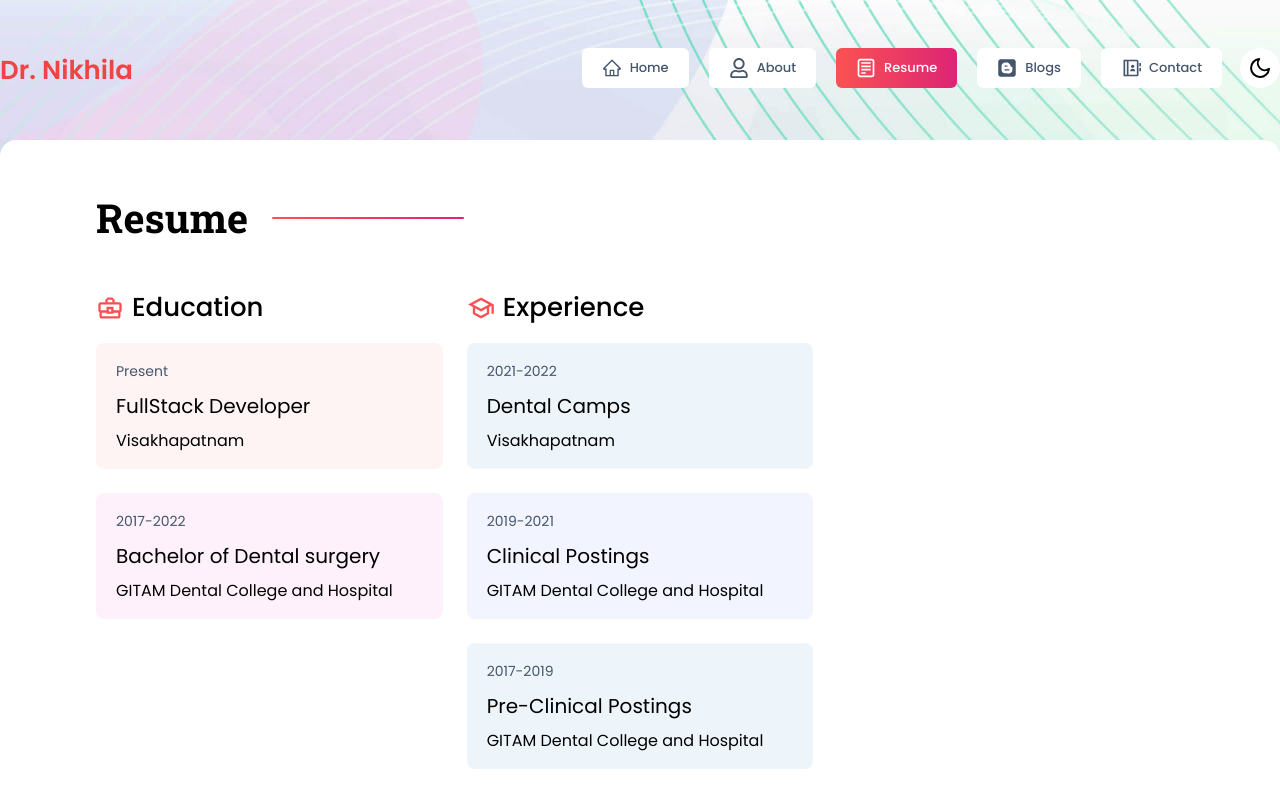
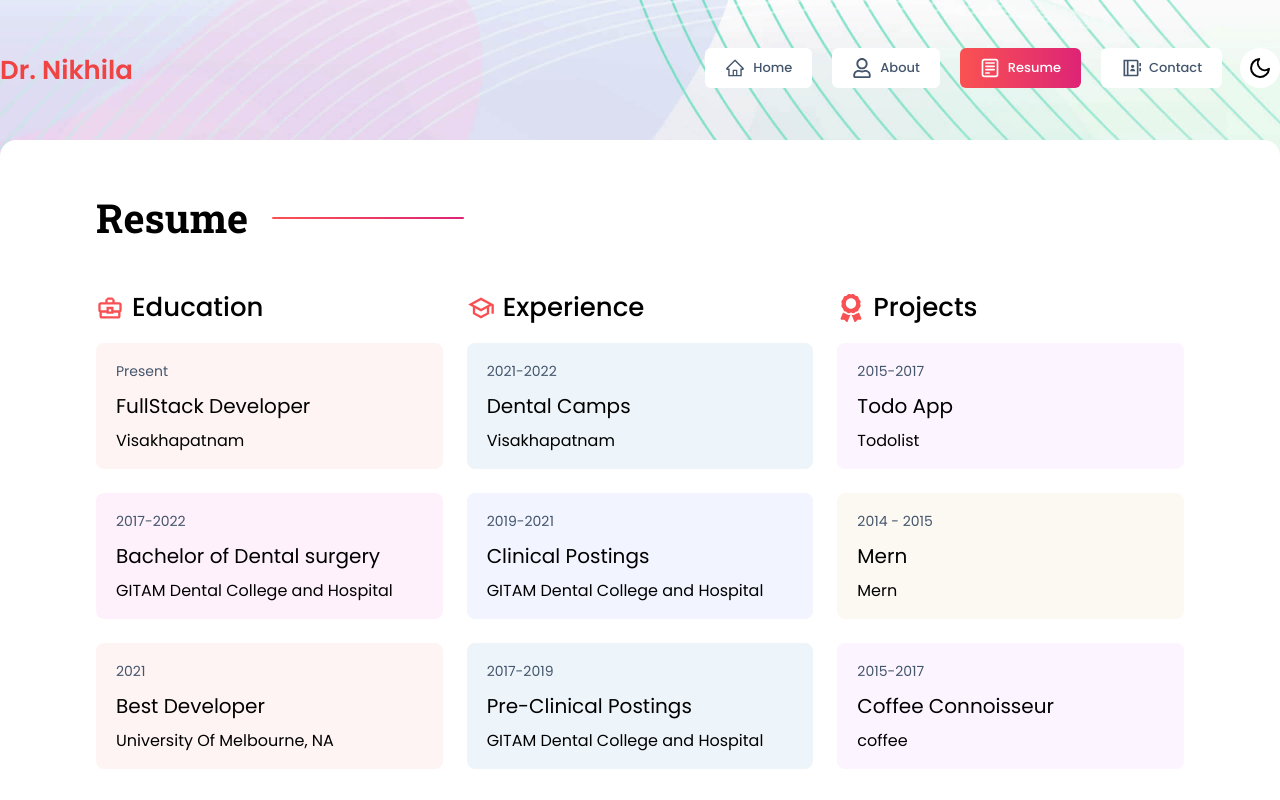
Before and after one commit to nikhila-naidu/portfolio, a Next.js app: page /resume in a window 1280 px wide. Shown: the top 800 px of the page. Built offline with nearby package versions, Linux system fonts and the light colour scheme.

Commit message:
chore: refactor

```diff
--- a/data/HeaderMenu.js
+++ b/data/HeaderMenu.js
@@ -1,26 +1,26 @@
-import { AiOutlineHome } from "react-icons/ai";
-import { FaBlogger, FaRegUser } from "react-icons/fa";
-import { CgNotes } from "react-icons/cg";
-import { FiCodesandbox } from "react-icons/fi";
-import { RiContactsBookLine } from "react-icons/ri";
+import { AiOutlineHome } from 'react-icons/ai';
+import { FaBlogger, FaRegUser } from 'react-icons/fa';
+import { CgNotes } from 'react-icons/cg';
+import { FiCodesandbox } from 'react-icons/fi';
+import { RiContactsBookLine } from 'react-icons/ri';
 
 module.exports = [
   {
-    id: "01",
-    name: "Home",
-    routePath: "/",
+    id: '01',
+    name: 'Home',
+    routePath: '/',
     icon: <AiOutlineHome />,
   },
   {
-    id: "02",
-    name: "About",
-    routePath: "/about",
+    id: '02',
+    name: 'About',
+    routePath: '/about',
     icon: <FaRegUser />,
   },
   {
-    id: "06",
-    name: "Resume",
-    routePath: "/resume",
+    id: '06',
+    name: 'Resume',
+    routePath: '/resume',
     icon: <CgNotes />,
   },
   // {
@@ -29,16 +29,16 @@ module.exports = [
   //   routePath: "/works",
   //   icon: <FiCodesandbox />,
   // },
+  // {
+  //   id: "04",
+  //   name: "Blogs",
+  //   routePath: "/blogs",
+  //   icon: <FaBlogger />,
+  // },
   {
-    id: "04",
-    name: "Blogs",
-    routePath: "/blogs",
-    icon: <FaBlogger />,
-  },
-  {
-    id: "05",
-    name: "Contact",
-    routePath: "/contact",
+    id: '05',
+    name: 'Contact',
+    routePath: '/contact',
     icon: <RiContactsBookLine />,
   },
 ];
--- a/data/resumeData.js
+++ b/data/resumeData.js
@@ -23,13 +23,13 @@ module.exports = [
         bg: '#FFF1FB',
       },
 
-      // {
-      //   id: 3,
-      //   date: '2021',
-      //   title: 'Best Developer ',
-      //   place: 'University Of Melbourne, NA',
-      //   bg: '#FFF4F4',
-      // },
+      {
+        id: 3,
+        date: '2021',
+        title: 'Best Developer ',
+        place: 'University Of Melbourne, NA',
+        bg: '#FFF4F4',
+      },
     ],
   },
   {
@@ -62,34 +62,52 @@ module.exports = [
       },
     ],
   },
-  // {
-  //   id: 3,
-  //   title: 'Awards',
-  //   icon: <FaAward />,
-  //   items: [
-  //     {
-  //       id: 1,
-  //       date: '2015-2017',
-  //       title: '  Graphic Designer',
-  //       place: 'Web Graphy, Los Angeles, CA',
-  //       bg: '#FCF4FF',
-  //     },
+  {
+    id: 3,
+    title: 'Projects',
+    icon: <FaAward />,
+    items: [
+      {
+        id: 1,
+        date: '2015-2017',
+        title: ' Todo App ',
+        place: (
+          <>
+            <p>
+              <a href='/todolist'>Todolist</a>
+            </p>
+          </>
+        ),
+        bg: '#FCF4FF',
+      },
 
-  //     {
-  //       id: 2,
-  //       date: '2014 - 2015',
-  //       title: 'Jr. Web Developer',
-  //       place: 'Creative Gigs.',
-  //       bg: '#FCF9F2',
-  //     },
+      {
+        id: 2,
+        date: '2014 - 2015',
+        title: 'Mern',
+        place: (
+          <>
+            <p>
+              <a href='/mern'>Mern</a>
+            </p>
+          </>
+        ),
+        bg: '#FCF9F2',
+      },
 
-  //     {
-  //       id: 3,
-  //       date: '2015-2017',
-  //       title: 'Best Freelancer',
-  //       place: 'Fiver & Upwork Level 2 & Top Rated',
-  //       bg: '#FCF4FF',
-  //     },
-  //   ],
-  // },
+      {
+        id: 3,
+        date: '2015-2017',
+        title: 'Coffee Connoisseur',
+        place: (
+          <>
+            <p>
+              <a href='/coffee connoisseur'>coffee</a>
+            </p>
+          </>
+        ),
+        bg: '#FCF4FF',
+      },
+    ],
+  },
 ];
--- a/pages/blogs.js
+++ b/pages/blogs.js
@@ -1,38 +1,38 @@
-import Seo from "../components/seo/Seo";
-import dynamic from "next/dynamic";
-import Header from "../components/header/Header";
-import Footer from "../components/footer/Footer";
-import Blog from "../components/blog/Blog";
+import Seo from '../components/seo/Seo';
+import dynamic from 'next/dynamic';
+import Header from '../components/header/Header';
+import Footer from '../components/footer/Footer';
+import Blog from '../components/blog/Blog';
 
 const index = () => {
   return (
-    <div className="bg-homeBg min-h-screen dark:bg-homeBg-dark bg-no-repeat bg-center bg-cover bg-fixed  md:pb-16 w-full">
-      <Seo pageTitle="Blog" />
+    <div className='bg-homeBg min-h-screen dark:bg-homeBg-dark bg-no-repeat bg-center bg-cover bg-fixed  md:pb-16 w-full'>
+      <Seo pageTitle='Blog' />
       {/* End Head for Seo */}
 
       <Header />
       {/* End  Header */}
 
-      <div className="container lg:rounded-2xl bg-white dark:bg-[#111111]  ">
-        <div data-aos="fade">
-          <div className="px-4 sm:px-5 md:px-10 lg:px-[60px]">
-            <div className="py-12">
-              <h2 className="after-effect after:left-32 mt-12 lg:mt-0">
+      {/* <div className='container lg:rounded-2xl bg-white dark:bg-[#111111]  '>
+        <div data-aos='fade'>
+          <div className='px-4 sm:px-5 md:px-10 lg:px-[60px]'>
+            <div className='py-12'>
+              <h2 className='after-effect after:left-32 mt-12 lg:mt-0'>
                 Blogs
               </h2>
               {/* End Blog page title */}
 
-              <Blog />
-              {/* End Blog Blog items */}
-            </div>
-          </div>
-          {/* End pax-4 */}
+      {/* <Blog /> */}
+      {/* End Blog Blog items */}
+      {/* </div>
+          </div> */}
+      {/* End pax-4 */}
 
-          <Footer />
-          {/* End footer */}
-        </div>
-        {/* End fade effect */}
-      </div>
+      {/* <Footer /> */}
+      {/* End footer */}
+      {/* </div> */}
+      {/* End fade effect */}
+      {/* </div> */}
       {/* End container */}
     </div>
   );
```
Also changed, not shown: components/contact/ContactForm.jsx (+48 -48 lines), components/mode/DarkMode.jsx (+7 -7 lines), data/blogsData.js (+48 -50 lines).
